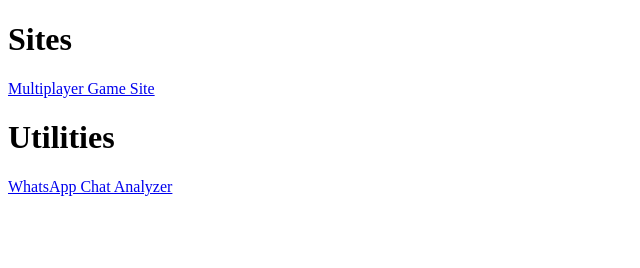
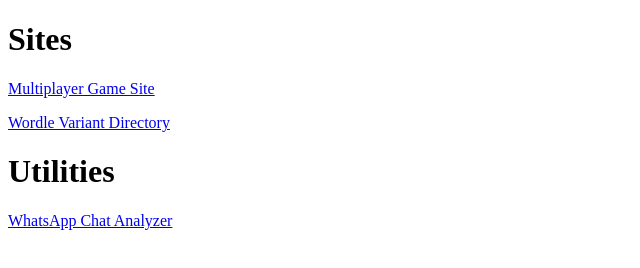
Before and after one commit to BOBONA/BOBONA.github.io, a plain HTML site: page index.html in a window 1280 px wide. Shown: the whole page, without its empty margins (0-640 px from the left). Drawn offline with Linux system fonts and the light colour scheme.

Commit message:
Update index.html

```diff
--- a/index.html
+++ b/index.html
@@ -7,6 +7,7 @@
     <body>
         <h1>Sites</h1>
         <a href="https://bobona-bgo.herokuapp.com/"><p>Multiplayer Game Site</p></a>
+        <a href="https://wordle-directory.herokuapp.com/"><p>Wordle Variant Directory</p></a>
         <h1>Utilities</h1>
         <a href="chatanalyzer/chatanalyzer.html"><p>WhatsApp Chat Analyzer</p></a>
     </body>
```
